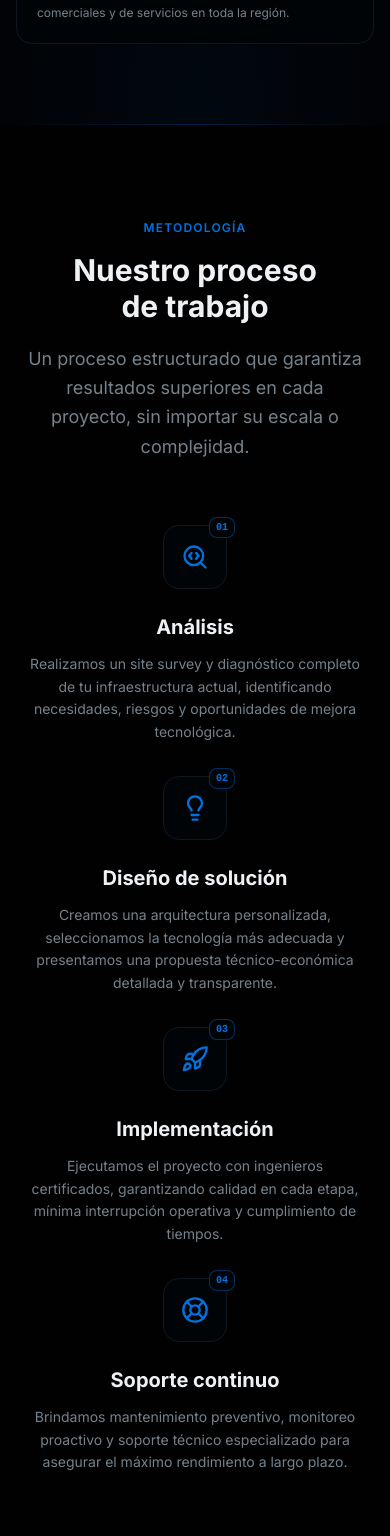
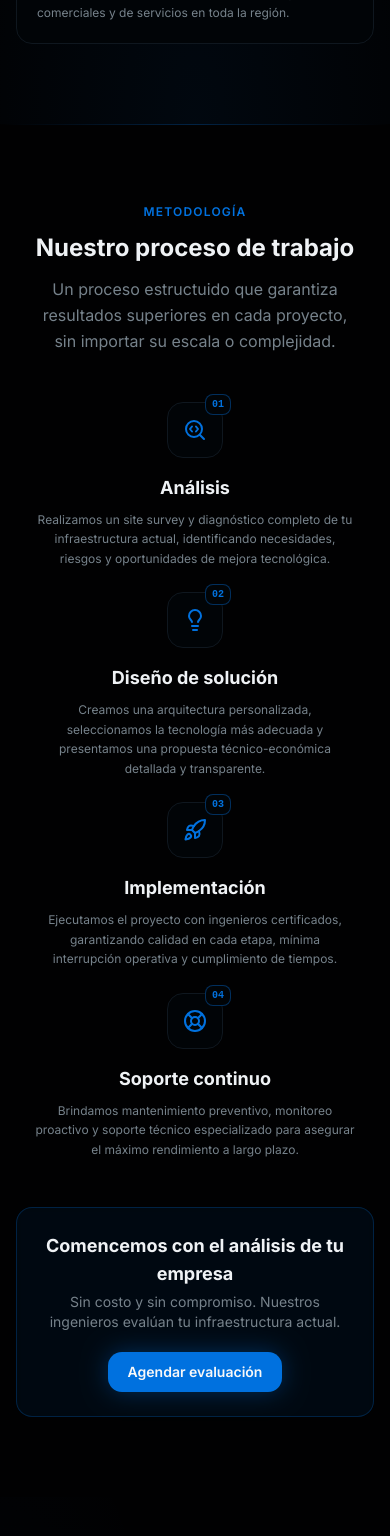
Before and after one commit to Mrechizero/operadoresago-web, a Next.js app: page / in a window 390 px wide. Shown: the part 6080-7616 px from the top of the page. Built offline with nearby package versions, Linux system fonts and the light colour scheme.

Commit message:
Responsive process section

```diff
--- a/components/process-section.tsx
+++ b/components/process-section.tsx
@@ -36,35 +36,35 @@ const steps = [
 
 export default function ProcessSection() {
   return (
-    <section id="proceso" className="py-24 lg:py-32 relative">
+    <section id="proceso" className="py-20 sm:py-24 lg:py-32 relative">
       <div className="absolute top-0 left-0 right-0 h-px bg-[linear-gradient(to_right,transparent,oklch(0.55_0.2_250/0.3),transparent)]" />
 
-      <div className="max-w-7xl mx-auto px-6 lg:px-8">
+      <div className="max-w-7xl mx-auto px-4 sm:px-6 lg:px-8">
         <motion.div
           initial={{ opacity: 0, y: 24 }}
           whileInView={{ opacity: 1, y: 0 }}
           viewport={{ once: true, margin: '-80px' }}
           transition={{ duration: 0.6 }}
-          className="text-center mb-16"
+          className="text-center mb-12 sm:mb-16"
         >
-          <p className="text-primary text-xs font-semibold tracking-widest uppercase mb-4">
+          <p className="text-primary text-xs font-semibold tracking-widest uppercase mb-3 sm:mb-4">
             Metodología
           </p>
-          <h2 className="text-3xl sm:text-4xl lg:text-5xl font-bold text-balance mb-5">
+          <h2 className="text-2xl sm:text-3xl md:text-4xl lg:text-5xl font-bold text-balance mb-3 sm:mb-5 px-4">
             Nuestro proceso de trabajo
           </h2>
-          <p className="text-muted-foreground text-lg max-w-2xl mx-auto leading-relaxed">
-            Un proceso estructurado que garantiza resultados superiores en cada proyecto,
+          <p className="text-muted-foreground text-base sm:text-lg max-w-2xl mx-auto leading-relaxed px-4">
+            Un proceso estructuido que garantiza resultados superiores en cada proyecto,
             sin importar su escala o complejidad.
           </p>
         </motion.div>
 
         {/* Timeline */}
         <div className="relative">
-          {/* Connecting line (desktop) */}
+          {/* Connecting line (desktop only) */}
           <div className="hidden lg:block absolute top-[3.25rem] left-[12.5%] right-[12.5%] h-px bg-border z-0" />
 
-          <div className="grid lg:grid-cols-4 gap-8 relative z-10">
+          <div className="grid grid-cols-1 sm:grid-cols-2 lg:grid-cols-4 gap-6 sm:gap-8 relative z-10">
             {steps.map((step, i) => (
               <motion.div
                 key={step.number}
@@ -72,20 +72,24 @@ export default function ProcessSection() {
                 whileInView={{ opacity: 1, y: 0 }}
                 viewport={{ once: true, margin: '-60px' }}
                 transition={{ duration: 0.5, delay: i * 0.12 }}
-                className="flex flex-col items-center text-center lg:text-left lg:items-start"
+                className="flex flex-col items-center text-center lg:items-start lg:text-left"
               >
                 {/* Step circle */}
-                <div className="relative mb-6">
-                  <div className="w-16 h-16 rounded-2xl bg-card border border-border flex items-center justify-center group hover:border-primary/50 hover:bg-primary/10 transition-all duration-300">
-                    <step.icon className="w-7 h-7 text-primary" />
+                <div className="relative mb-4 sm:mb-5 lg:mb-6">
+                  <div className="w-14 h-14 sm:w-16 sm:h-16 rounded-2xl bg-card border border-border flex items-center justify-center group hover:border-primary/50 hover:bg-primary/10 transition-all duration-300">
+                    <step.icon className="w-6 h-6 sm:w-7 sm:h-7 text-primary" />
                   </div>
                   <span className="absolute -top-2 -right-2 text-[10px] font-mono font-bold text-primary bg-card border border-primary/40 rounded-md px-1.5 py-0.5">
                     {step.number}
                   </span>
                 </div>
 
-                <h3 className="font-bold text-foreground text-xl mb-3">{step.title}</h3>
-                <p className="text-muted-foreground text-sm leading-relaxed">{step.description}</p>
+                <h3 className="font-bold text-foreground text-lg sm:text-xl mb-2 sm:mb-3">
+                  {step.title}
+                </h3>
+                <p className="text-muted-foreground text-xs sm:text-sm leading-relaxed max-w-xs mx-auto lg:mx-0">
+                  {step.description}
+                </p>
               </motion.div>
             ))}
           </div>
@@ -97,19 +101,19 @@ export default function ProcessSection() {
           whileInView={{ opacity: 1, y: 0 }}
           viewport={{ once: true }}
           transition={{ duration: 0.6 }}
-          className="mt-16 rounded-2xl border border-primary/25 bg-[oklch(0.55_0.2_250/0.07)] backdrop-blur-sm p-8 lg:p-10 flex flex-col lg:flex-row items-center justify-between gap-6"
+          className="mt-12 sm:mt-16 rounded-2xl border border-primary/25 bg-[oklch(0.55_0.2_250/0.07)] backdrop-blur-sm p-6 sm:p-8 lg:p-10 flex flex-col lg:flex-row items-center justify-between gap-5 sm:gap-6"
         >
-          <div>
-            <h3 className="text-xl lg:text-2xl font-bold text-foreground mb-2">
+          <div className="text-center lg:text-left">
+            <h3 className="text-lg sm:text-xl lg:text-2xl font-bold text-foreground mb-1 sm:mb-2">
               Comencemos con el análisis de tu empresa
             </h3>
-            <p className="text-muted-foreground">
+            <p className="text-muted-foreground text-sm sm:text-base">
               Sin costo y sin compromiso. Nuestros ingenieros evalúan tu infraestructura actual.
             </p>
           </div>
           <a
             href="#contacto"
-            className="shrink-0 px-7 py-3.5 rounded-xl bg-primary text-primary-foreground font-semibold hover:bg-[oklch(0.62_0.2_250)] active:scale-95 transition-all shadow-[0_0_24px_oklch(0.55_0.2_250/0.35)] whitespace-nowrap"
+            className="shrink-0 px-5 sm:px-7 py-2.5 sm:py-3.5 rounded-xl bg-primary text-primary-foreground font-semibold text-sm sm:text-base hover:bg-[oklch(0.62_0.2_250)] active:scale-95 transition-all shadow-[0_0_24px_oklch(0.55_0.2_250/0.35)] whitespace-nowrap"
           >
             Agendar evaluación
           </a>
```
